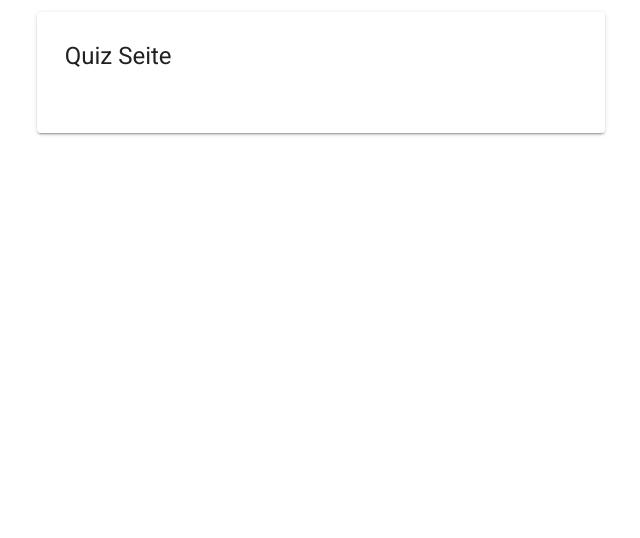
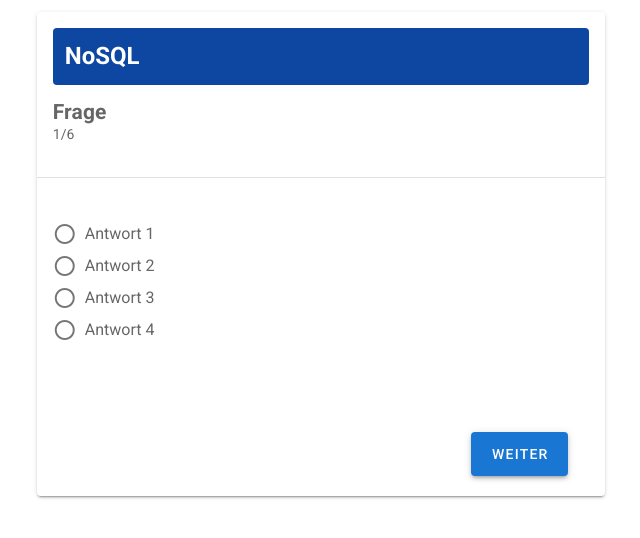
Before and after one commit to Gruppe-NoSQL/mongodb-quiz-frontend, a Vue app: page /quiz in a window 1280 px wide. Shown: the top 538 px of the page, without its empty margins (319-959 px from the left). Built offline with nearby package versions, Linux system fonts and the light colour scheme.

Commit message:
Frontend Quiz.vue

```diff
--- a/src/views/Quiz.vue
+++ b/src/views/Quiz.vue
@@ -5,15 +5,35 @@
           <v-col sm="12" md="6" cols="12">
             <v-card>
                 <v-card-title primary-title>
-                  <v-container>
-                    <span class="headline">Quiz Seite</span>
+                  <v-container class="blue darken-4" rounded>
+                   <span class="headline white--text font-weight-black text-center">NoSQL</span>
                   </v-container>
                 </v-card-title>
                 <v-card-text>
-
+                  <h2>Frage</h2>
+                  <p>1/6</p>
                 </v-card-text>
+                <v-divider></v-divider>
+                <br />
+                <v-radio-group>
+                  <v-radio
+                    v-for="n in 4"
+                    :key="n"
+                    :label="`Antwort ${n}`"
+                    :value="n"
+                    class="ml-4"
+                  ></v-radio>
+                </v-radio-group>
+                <br />
+                <br />
                 <v-card-actions>
-
+                  <v-col offset-md="9">
+                      <v-btn
+                      color="primary"
+                      elevation="3"
+                      large
+                    >WEITER</v-btn>
+                  </v-col>
                 </v-card-actions>
             </v-card>
           </v-col>
```
Also changed, not shown: 1 other file (tests, documents, lock files or other folders).
